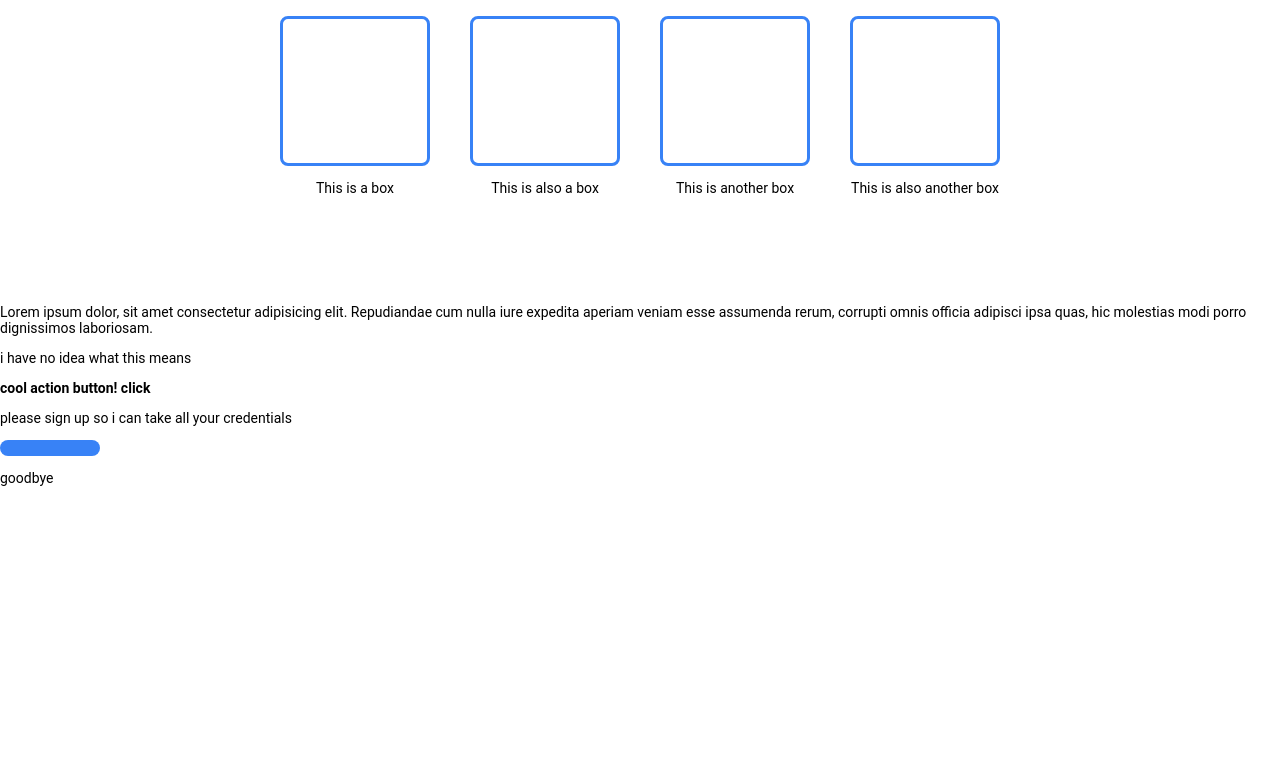
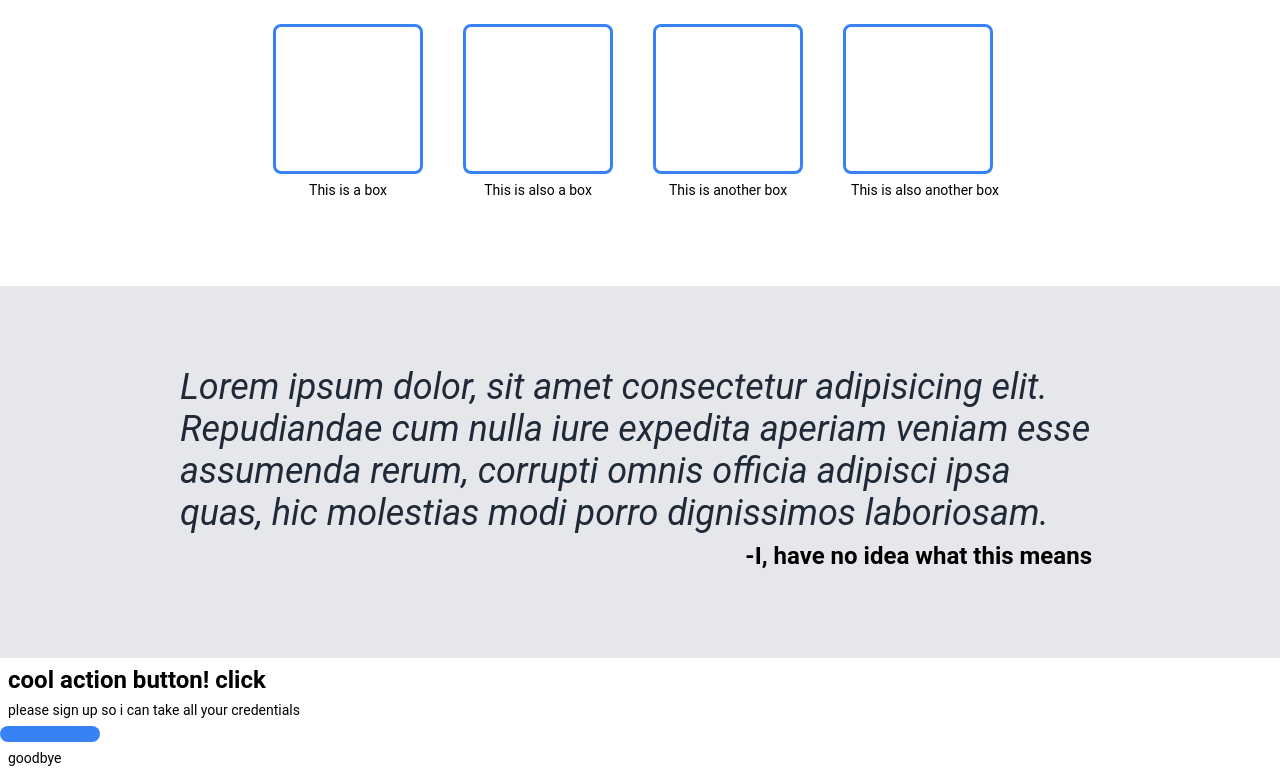
Before and after one commit to MuzammilAijaz/landingPage, a plain HTML site: page index.html in a window 1280 px wide. Shown: the part 495-1269 px from the top of the page. Before the commit the page ends 995 px from the top, so only its background shows below. Drawn offline with Linux system fonts and the light colour scheme.

Commit message:
add style to quote section

```diff
--- a/index.html
+++ b/index.html
@@ -64,8 +64,8 @@
 
     <!-- Quotes -->
     <div class="quotes">
-        <p>Lorem ipsum dolor, sit amet consectetur adipisicing elit. Repudiandae cum nulla iure expedita aperiam veniam esse assumenda rerum, corrupti omnis officia adipisci ipsa quas, hic molestias modi porro dignissimos laboriosam.</p>
-        <p>i have no idea what this means</p>
+        <p class="quote">Lorem ipsum dolor, sit amet consectetur adipisicing elit. Repudiandae cum nulla iure expedita aperiam veniam esse assumenda rerum, corrupti omnis officia adipisci ipsa quas, hic molestias modi porro dignissimos laboriosam.</p>
+        <h3 style="text-align: right;">-I, have no idea what this means</h3>
     </div>
 
     <!-- Call to action -->
--- a/styles.css
+++ b/styles.css
@@ -1,6 +1,6 @@
 :root {
     --primary-color: #1F2937; /* or any color you want */
-    --section-padding: 0px 100px 0px;
+    --section-padding: 0px 180px 0px;
 }
 
 * {
@@ -30,14 +30,17 @@ a {
 p{
     font-size: 14px
 }
-h1,h2{
-    margin: 0px;
+h1,h2,h3,p{
+    margin: 8px;
 }
 h1{
     font-size: 48px;
 }
 h2{
     font-size: 36px;
+}
+h3 {
+    font-size: 24px;
 }
 
 
@@ -109,7 +112,18 @@ h2{
         }
 
 /* Quotes */
-
+.quotes{
+    padding: var(--section-padding);
+    padding-top:80px;
+    padding-bottom: 80px;
+    background-color: #E5E7EB;
+}
+    .quote{
+        font-size: 36px;
+        font-style: italic;
+        color: #1F2937;
+        margin: 0px;
+    }
 
 /* Call to action */
 
```
